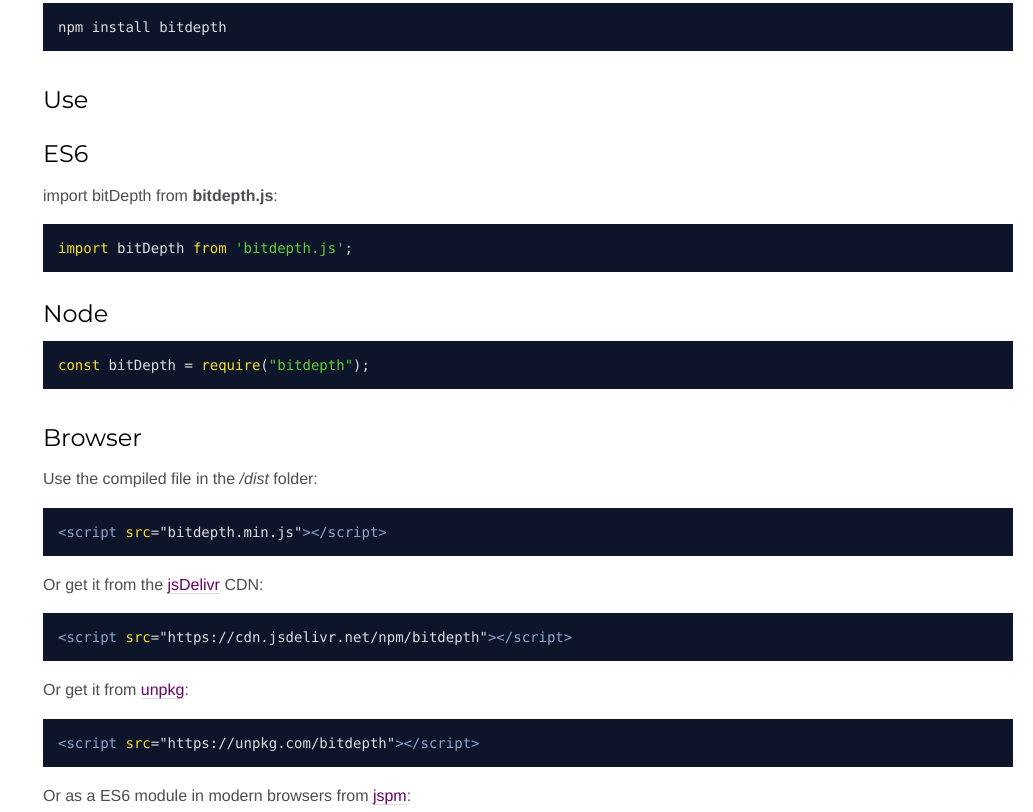
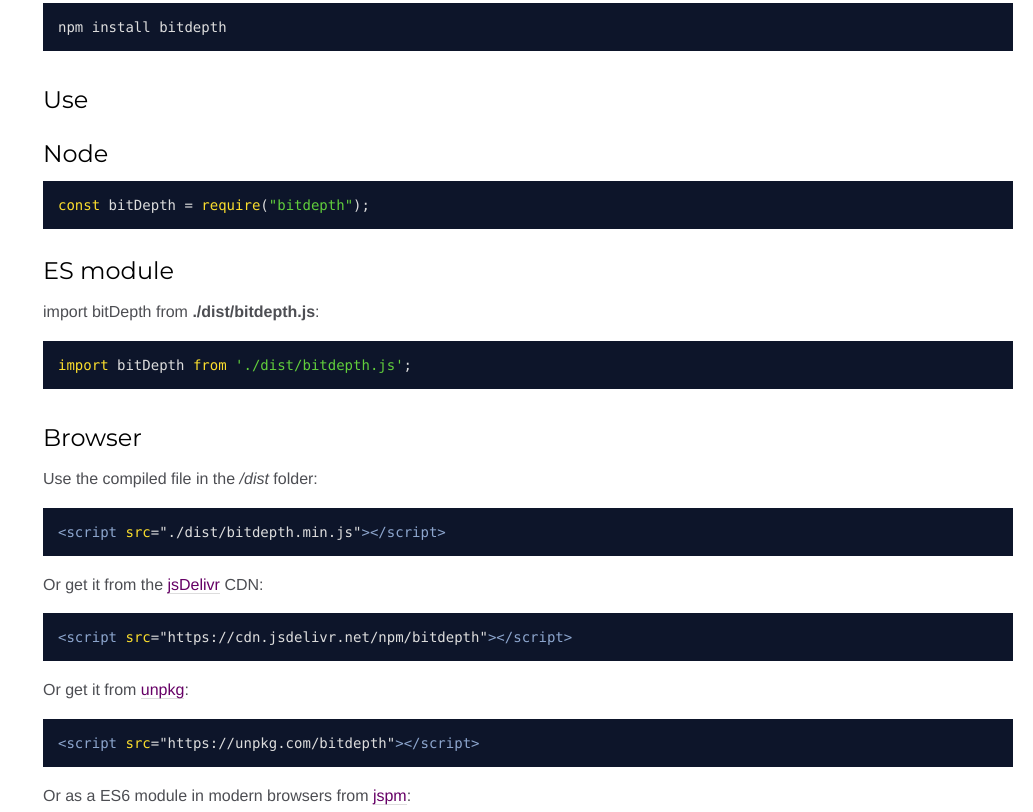
Before and after one commit to rochars/bitdepth, a website: page docs/index.html in a window 1280 px wide. Shown: the part 1628-2440 px from the top of the page, without its empty margins (247-1280 px from the left). Drawn offline with Linux system fonts and the light colour scheme.

Commit message:
Update examples on README

```diff
--- a/docs/index.html
+++ b/docs/index.html
@@ -55,9 +55,9 @@
 <li>&quot;32f&quot;: 32-bit float</li>
 <li>&quot;64&quot;: 64-bit float</li>
 </ul>
-<h2>Install</h2><pre class="prettyprint source"><code>npm install bitdepth</code></pre><h2>Use</h2><h3>ES6</h3><p>import bitDepth from <strong>bitdepth.js</strong>:</p>
-<pre class="prettyprint source lang-javascript"><code>import bitDepth from 'bitdepth.js';</code></pre><h3>Node</h3><pre class="prettyprint source lang-javascript"><code>const bitDepth = require(&quot;bitdepth&quot;);</code></pre><h2>Browser</h2><p>Use the compiled file in the <em>/dist</em> folder:</p>
-<pre class="prettyprint source lang-html"><code>&lt;script src=&quot;bitdepth.min.js&quot;>&lt;/script></code></pre><p>Or get it from the <a href="https://cdn.jsdelivr.net/npm/bitdepth">jsDelivr</a> CDN:</p>
+<h2>Install</h2><pre class="prettyprint source"><code>npm install bitdepth</code></pre><h2>Use</h2><h3>Node</h3><pre class="prettyprint source lang-javascript"><code>const bitDepth = require(&quot;bitdepth&quot;);</code></pre><h3>ES module</h3><p>import bitDepth from <strong>./dist/bitdepth.js</strong>:</p>
+<pre class="prettyprint source lang-javascript"><code>import bitDepth from './dist/bitdepth.js';</code></pre><h2>Browser</h2><p>Use the compiled file in the <em>/dist</em> folder:</p>
+<pre class="prettyprint source lang-html"><code>&lt;script src=&quot;./dist/bitdepth.min.js&quot;>&lt;/script></code></pre><p>Or get it from the <a href="https://cdn.jsdelivr.net/npm/bitdepth">jsDelivr</a> CDN:</p>
 <pre class="prettyprint source lang-html"><code>&lt;script src=&quot;https://cdn.jsdelivr.net/npm/bitdepth&quot;>&lt;/script></code></pre><p>Or get it from <a href="https://unpkg.com/bitdepth">unpkg</a>:</p>
 <pre class="prettyprint source lang-html"><code>&lt;script src=&quot;https://unpkg.com/bitdepth&quot;>&lt;/script></code></pre><p>Or as a ES6 module in modern browsers from <a href="https://jspm.io">jspm</a>:</p>
 <pre class="prettyprint source lang-html"><code>&lt;script type=&quot;module&quot;>
@@ -213,7 +213,7 @@ WITH THE SOFTWARE OR THE USE OR OTHER DEALINGS IN THE SOFTWARE.</p></article>
 <br class="clear">
 
 <footer>
-    Documentation generated by <a href="https://github.com/jsdoc3/jsdoc">JSDoc 3.5.5</a> on Sun Jul 08 2018 22:44:21 GMT-0300 (Hora oficial do Brasil) using the <a href="https://github.com/clenemt/docdash">docdash</a> theme.
+    Documentation generated by <a href="https://github.com/jsdoc3/jsdoc">JSDoc 3.5.5</a> on Sun Jul 08 2018 22:50:41 GMT-0300 (Hora oficial do Brasil) using the <a href="https://github.com/clenemt/docdash">docdash</a> theme.
 </footer>
 
 <script>prettyPrint();</script>
```
Also changed, not shown: docs/index.js.html (+1 -1 lines), docs/module-bitdepth.html (+1 -1 lines), README.md.
